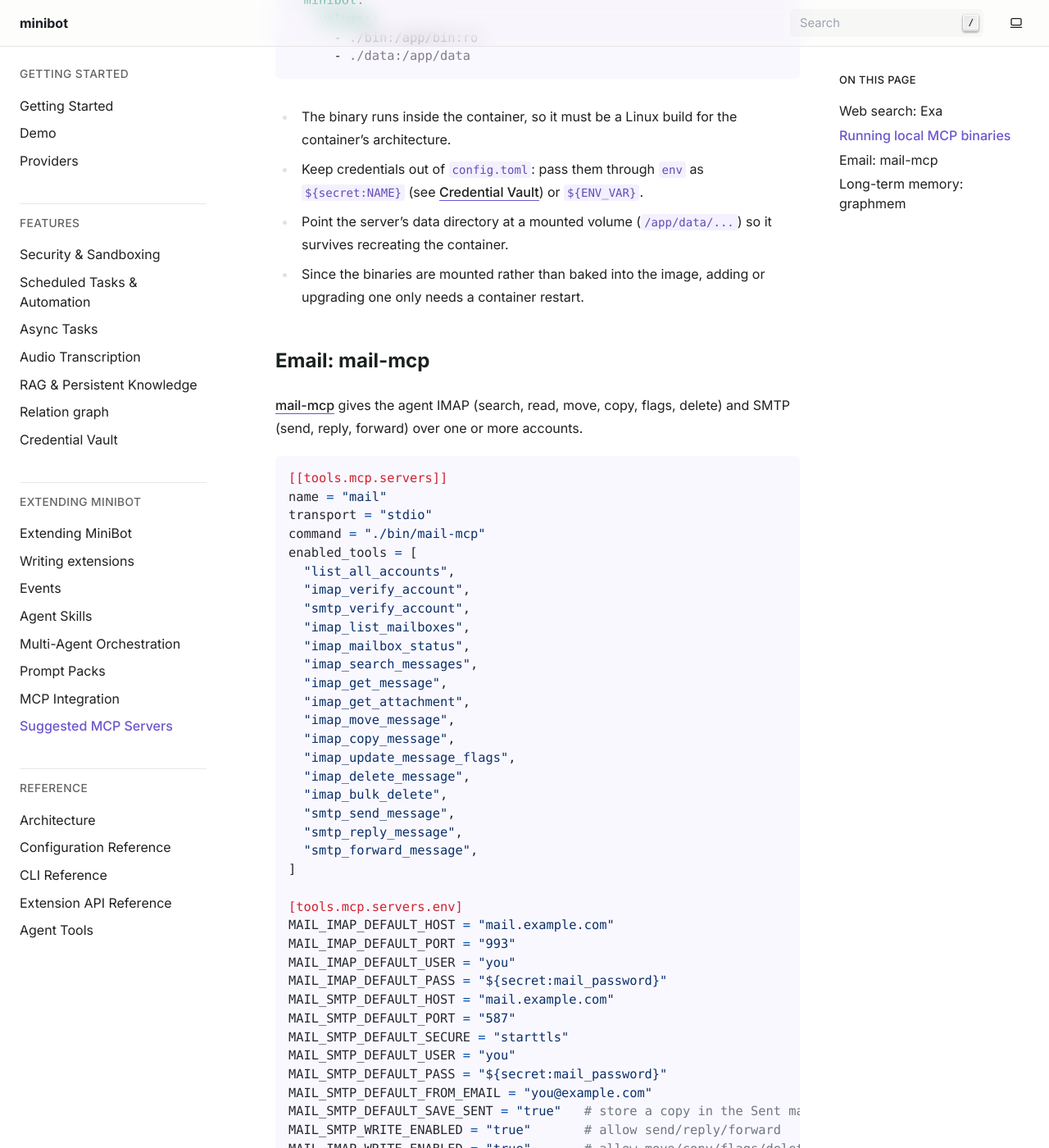
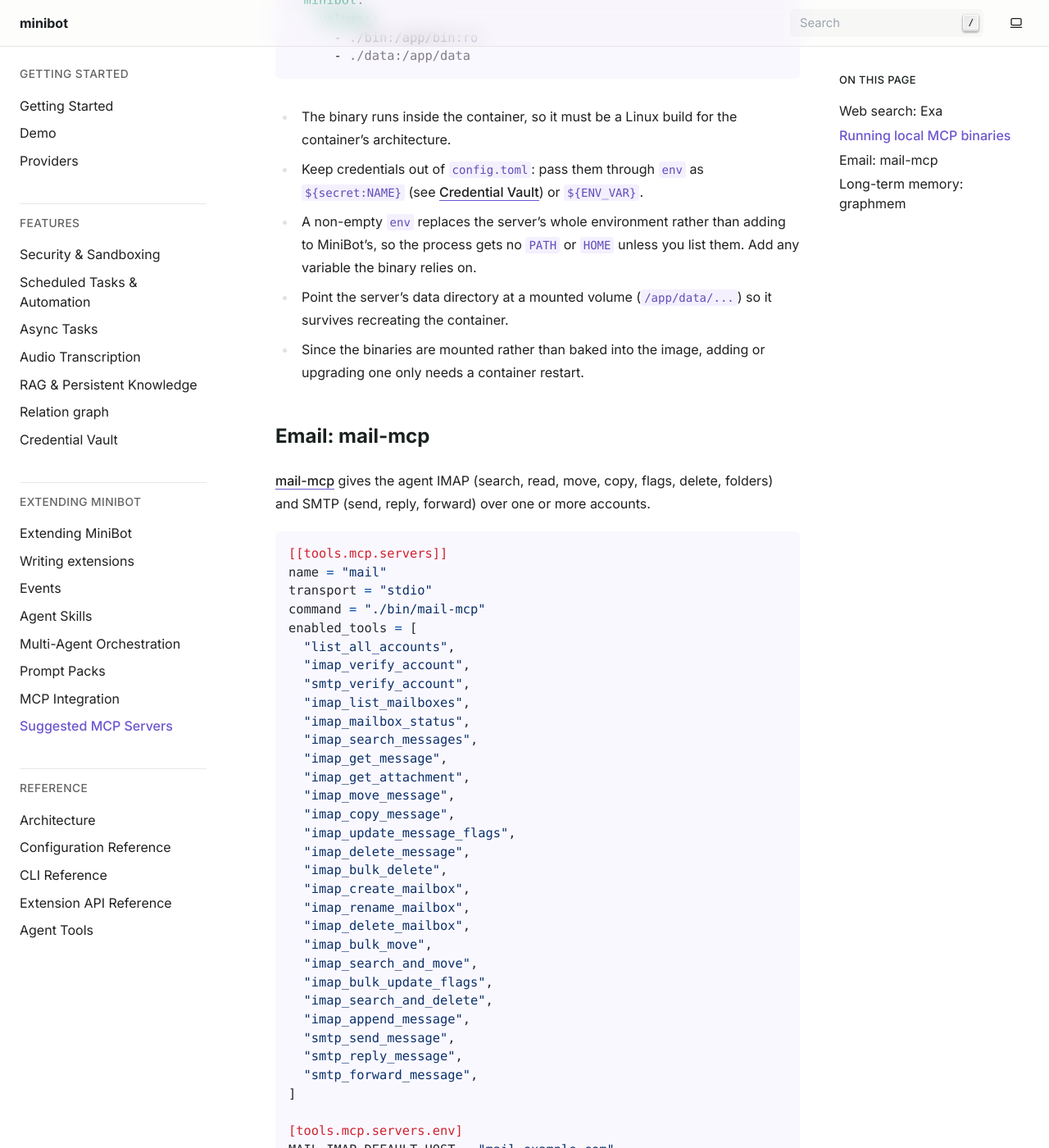
Before and after one commit to sonic182/minibot, a Sphinx documentation site: the page built from docs/mcp_servers.rst, in a window 1280 px wide and 1400 px high, scrolled down 1362 px. Shown: the whole window at 82% size. Built offline with Sphinx 7.4.7, drawn with Linux system fonts in a browser that asks for light colours; some of the changed text lies outside the part shown.

Commit message:
fix: ignore ./bin, strip shared_mcp_servers names, complete MCP servers docs
Commit the /bin/ entry in .gitignore and .dockerignore that the MCP
servers page already relies on, so local binaries are neither tracked nor
baked into the image.

shared_mcp_servers names are stripped like agent mcp_servers.

The MCP servers page notes that a non-empty env replaces the server's
whole environment, and the mail-mcp example lists the folder, bulk and
search tools with their approval split.

```diff
--- a/docs/mcp_servers.rst
+++ b/docs/mcp_servers.rst
@@ -59,6 +59,8 @@
 - The binary runs inside the container, so it must be a Linux build for the container's architecture.
 - Keep credentials out of ``config.toml``: pass them through ``env`` as ``${secret:NAME}`` (see
   :doc:`vault`) or ``${ENV_VAR}``.
+- A non-empty ``env`` replaces the server's whole environment rather than adding to MiniBot's, so the
+  process gets no ``PATH`` or ``HOME`` unless you list them. Add any variable the binary relies on.
 - Point the server's data directory at a mounted volume (``/app/data/...``) so it survives recreating
   the container.
 - Since the binaries are mounted rather than baked into the image, adding or upgrading one only
@@ -68,7 +70,7 @@
 ---------------
 
 `mail-mcp <https://github.com/tecnologicachile/mail-mcp>`_ gives the agent IMAP (search, read, move,
-copy, flags, delete) and SMTP (send, reply, forward) over one or more accounts.
+copy, flags, delete, folders) and SMTP (send, reply, forward) over one or more accounts.
 
 .. code-block:: toml
 
@@ -90,6 +92,14 @@
      "imap_update_message_flags",
      "imap_delete_message",
      "imap_bulk_delete",
+     "imap_create_mailbox",
+     "imap_rename_mailbox",
+     "imap_delete_mailbox",
+     "imap_bulk_move",
+     "imap_search_and_move",
+     "imap_bulk_update_flags",
+     "imap_search_and_delete",
+     "imap_append_message",
      "smtp_send_message",
      "smtp_reply_message",
      "smtp_forward_message",
@@ -111,7 +121,8 @@
    MAIL_IMAP_WRITE_ENABLED = "true"       # allow move/copy/flags/delete
 
 ``enabled_tools`` works as an allowlist: a tool added in a later server release stays hidden until
-you list it. To keep the mailbox read-only, drop the write tools and set
+you list it. The server also offers EWS and Microsoft Graph tools for Exchange and Microsoft 365
+accounts; list them only if you configure such an account. To keep the mailbox read-only, drop the write tools and set
 ``MAIL_IMAP_WRITE_ENABLED = "false"``; the server then refuses writes even if a tool is exposed.
 
 Email content is untrusted input. A message can carry a prompt injection asking the agent to
@@ -144,11 +155,18 @@
      "mcp_mail__imap_update_message_flags",
      "mcp_mail__imap_delete_message",
      "mcp_mail__imap_bulk_delete",
+     "mcp_mail__imap_rename_mailbox",
+     "mcp_mail__imap_delete_mailbox",
+     "mcp_mail__imap_bulk_update_flags",
+     "mcp_mail__imap_search_and_delete",
+     "mcp_mail__imap_append_message",
    ]
    timeout_seconds = 300
 
-Moving a message is left out of ``require_approval`` because it is easy to undo; each approval is a
-separate Telegram prompt, and archiving a batch would otherwise ask once per message. See
+Moving messages and creating folders (``imap_move_message``, ``imap_bulk_move``,
+``imap_search_and_move``, ``imap_create_mailbox``) are left out of ``require_approval`` because they
+are easy to undo; each approval is a separate Telegram prompt, and archiving a batch would otherwise
+ask once per message. See
 :doc:`agents` for the agent file format and :doc:`config` for ``[tools.approval]``.
 
 Long-term memory: graphmem
```
Also changed, not shown: 4 other files.
